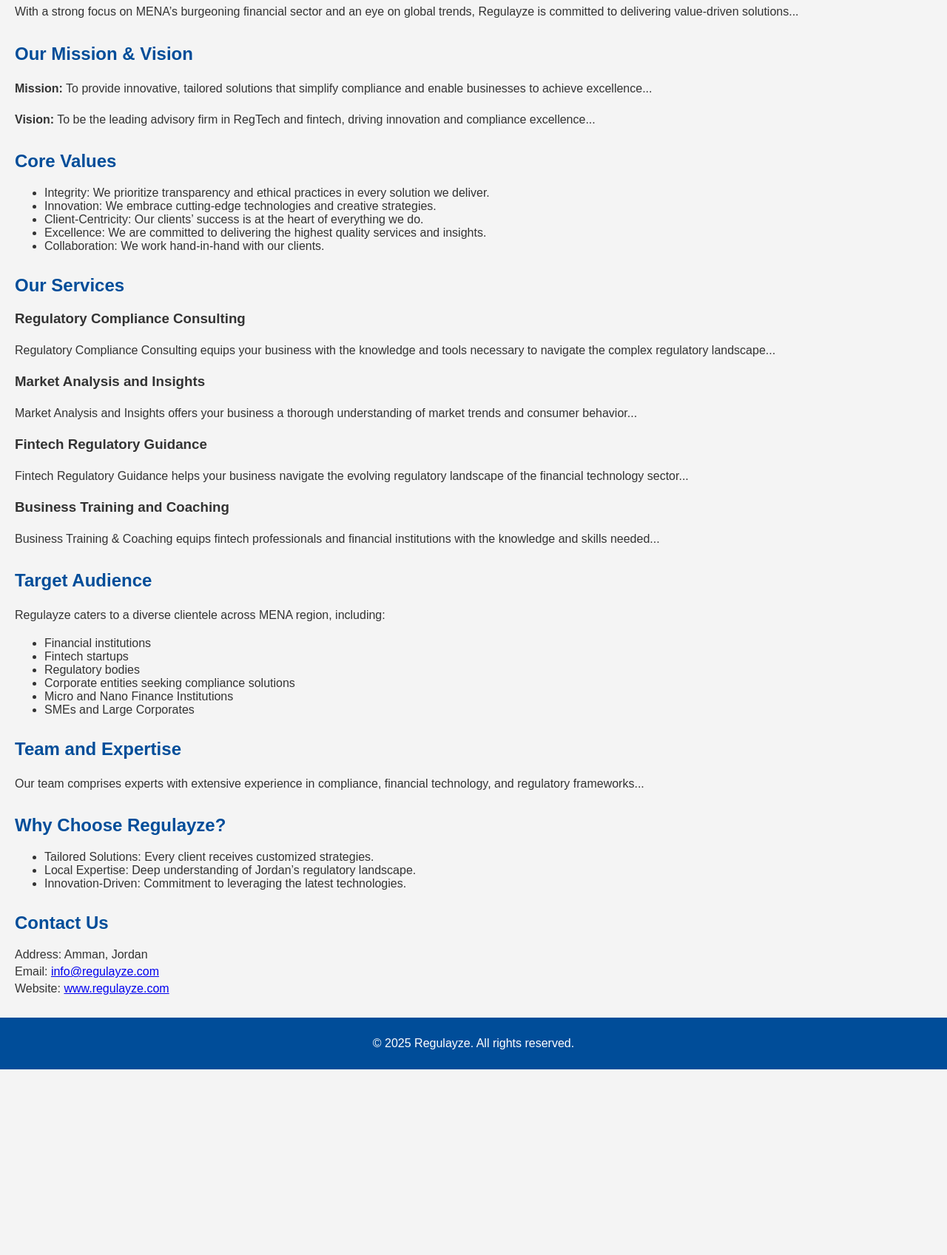
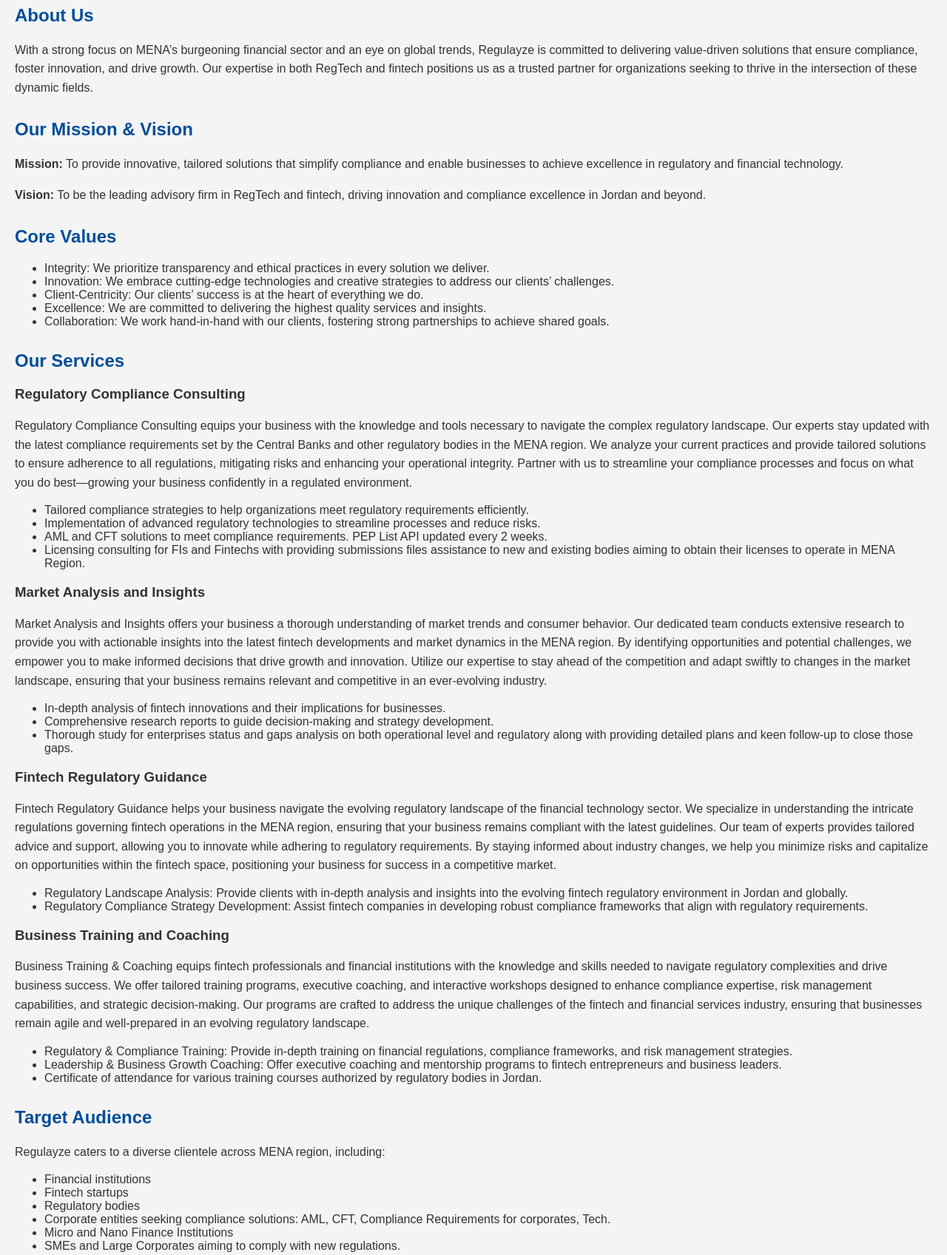
Before and after one commit to MAlmansi/under-construction, a plain HTML site: page index.html in a window 1280 px wide. Shown: the part 295-1992 px from the top of the page at 74% size. Before the commit the page ends 1741 px from the top, so only its background shows below. Drawn offline with Linux system fonts and the light colour scheme.

Commit message:
Update index.html

```diff
--- a/index.html
+++ b/index.html
@@ -59,22 +59,22 @@
 <section>
     <h2>Introduction</h2>
     <div class="content">
-        <p>At Regulayze, we empower businesses across the MENA region to navigate the complexities of compliance and regulation...</p>
+        <p>At Regulayze, we empower businesses across the MENA region to navigate the complexities of compliance and regulation. Our expert team provides tailored guidance on the regulations set by the Central Banks and other regulatory bodies. We deliver in-depth market analysis and insights into the latest fintech advancements, ensuring that your business remains compliant and competitive in today’s rapidly evolving landscape.</p>
     </div>
 </section>
 
 <section>
     <h2>About Us</h2>
     <div class="content">
-        <p>With a strong focus on MENA’s burgeoning financial sector and an eye on global trends, Regulayze is committed to delivering value-driven solutions...</p>
+        <p>With a strong focus on MENA’s burgeoning financial sector and an eye on global trends, Regulayze is committed to delivering value-driven solutions that ensure compliance, foster innovation, and drive growth. Our expertise in both RegTech and fintech positions us as a trusted partner for organizations seeking to thrive in the intersection of these dynamic fields.</p>
     </div>
 </section>
 
 <section>
     <h2>Our Mission & Vision</h2>
     <div class="content">
-        <p><strong>Mission:</strong> To provide innovative, tailored solutions that simplify compliance and enable businesses to achieve excellence...</p>
-        <p><strong>Vision:</strong> To be the leading advisory firm in RegTech and fintech, driving innovation and compliance excellence...</p>
+        <p><strong>Mission:</strong> To provide innovative, tailored solutions that simplify compliance and enable businesses to achieve excellence in regulatory and financial technology.</p>
+        <p><strong>Vision:</strong> To be the leading advisory firm in RegTech and fintech, driving innovation and compliance excellence in Jordan and beyond.</p>
     </div>
 </section>
 
@@ -83,10 +83,10 @@
     <div class="content">
         <ul>
             <li>Integrity: We prioritize transparency and ethical practices in every solution we deliver.</li>
-            <li>Innovation: We embrace cutting-edge technologies and creative strategies.</li>
+            <li>Innovation: We embrace cutting-edge technologies and creative strategies to address our clients’ challenges.</li>
             <li>Client-Centricity: Our clients’ success is at the heart of everything we do.</li>
             <li>Excellence: We are committed to delivering the highest quality services and insights.</li>
-            <li>Collaboration: We work hand-in-hand with our clients.</li>
+            <li>Collaboration: We work hand-in-hand with our clients, fostering strong partnerships to achieve shared goals.</li>
         </ul>
     </div>
 </section>
@@ -95,16 +95,36 @@
     <h2>Our Services</h2>
     <div class="content">
         <h3>Regulatory Compliance Consulting</h3>
-        <p>Regulatory Compliance Consulting equips your business with the knowledge and tools necessary to navigate the complex regulatory landscape...</p>
+        <p>Regulatory Compliance Consulting equips your business with the knowledge and tools necessary to navigate the complex regulatory landscape. Our experts stay updated with the latest compliance requirements set by the Central Banks and other regulatory bodies in the MENA region. We analyze your current practices and provide tailored solutions to ensure adherence to all regulations, mitigating risks and enhancing your operational integrity. Partner with us to streamline your compliance processes and focus on what you do best—growing your business confidently in a regulated environment.</p>
+        <ul>
+            <li>Tailored compliance strategies to help organizations meet regulatory requirements efficiently.</li>
+            <li>Implementation of advanced regulatory technologies to streamline processes and reduce risks.</li>
+            <li>AML and CFT solutions to meet compliance requirements. PEP List API updated every 2 weeks.</li>
+            <li>Licensing consulting for FIs and Fintechs with providing submissions files assistance to new and existing bodies aiming to obtain their licenses to operate in MENA Region.</li>
+        </ul>
 
         <h3>Market Analysis and Insights</h3>
-        <p>Market Analysis and Insights offers your business a thorough understanding of market trends and consumer behavior...</p>
+        <p>Market Analysis and Insights offers your business a thorough understanding of market trends and consumer behavior. Our dedicated team conducts extensive research to provide you with actionable insights into the latest fintech developments and market dynamics in the MENA region. By identifying opportunities and potential challenges, we empower you to make informed decisions that drive growth and innovation. Utilize our expertise to stay ahead of the competition and adapt swiftly to changes in the market landscape, ensuring that your business remains relevant and competitive in an ever-evolving industry.</p>
+        <ul>
+            <li>In-depth analysis of fintech innovations and their implications for businesses.</li>
+            <li>Comprehensive research reports to guide decision-making and strategy development.</li>
+            <li>Thorough study for enterprises status and gaps analysis on both operational level and regulatory along with providing detailed plans and keen follow-up to close those gaps.</li>
+        </ul>
 
         <h3>Fintech Regulatory Guidance</h3>
-        <p>Fintech Regulatory Guidance helps your business navigate the evolving regulatory landscape of the financial technology sector...</p>
+        <p>Fintech Regulatory Guidance helps your business navigate the evolving regulatory landscape of the financial technology sector. We specialize in understanding the intricate regulations governing fintech operations in the MENA region, ensuring that your business remains compliant with the latest guidelines. Our team of experts provides tailored advice and support, allowing you to innovate while adhering to regulatory requirements. By staying informed about industry changes, we help you minimize risks and capitalize on opportunities within the fintech space, positioning your business for success in a competitive market.</p>
+        <ul>
+            <li>Regulatory Landscape Analysis: Provide clients with in-depth analysis and insights into the evolving fintech regulatory environment in Jordan and globally.</li>
+            <li>Regulatory Compliance Strategy Development: Assist fintech companies in developing robust compliance frameworks that align with regulatory requirements.</li>
+        </ul>
 
         <h3>Business Training and Coaching</h3>
-        <p>Business Training & Coaching equips fintech professionals and financial institutions with the knowledge and skills needed...</p>
+        <p>Business Training & Coaching equips fintech professionals and financial institutions with the knowledge and skills needed to navigate regulatory complexities and drive business success. We offer tailored training programs, executive coaching, and interactive workshops designed to enhance compliance expertise, risk management capabilities, and strategic decision-making. Our programs are crafted to address the unique challenges of the fintech and financial services industry, ensuring that businesses remain agile and well-prepared in an evolving regulatory landscape.</p>
+        <ul>
+            <li>Regulatory & Compliance Training: Provide in-depth training on financial regulations, compliance frameworks, and risk management strategies.</li>
+            <li>Leadership & Business Growth Coaching: Offer executive coaching and mentorship programs to fintech entrepreneurs and business leaders.</li>
+            <li>Certificate of attendance for various training courses authorized by regulatory bodies in Jordan.</li>
+        </ul>
     </div>
 </section>
 
@@ -116,9 +136,9 @@
             <li>Financial institutions</li>
             <li>Fintech startups</li>
             <li>Regulatory bodies</li>
-            <li>Corporate entities seeking compliance solutions</li>
+            <li>Corporate entities seeking compliance solutions: AML, CFT, Compliance Requirements for corporates, Tech.</li>
             <li>Micro and Nano Finance Institutions</li>
-            <li>SMEs and Large Corporates</li>
+            <li>SMEs and Large Corporates aiming to comply with new regulations.</li>
         </ul>
     </div>
 </section>
@@ -126,7 +146,15 @@
 <section>
     <h2>Team and Expertise</h2>
     <div class="content">
-        <p>Our team comprises experts with extensive experience in compliance, financial technology, and regulatory frameworks...</p>
+        <p>Our team comprises experts with extensive experience in compliance, financial technology, and regulatory frameworks. Each member brings a unique perspective, ensuring comprehensive solutions tailored to our clients’ needs.</p>
+        <ul>
+            <li>Compliance Heads from Commercial and Islamic Banks background</li>
+            <li>Heads of Businesses from Banks and MicroFinance Institutions backgrounds</li>
+            <li>Data Engineers from Financial Institutions and regulatory bodies background</li>
+            <li>Heads of Legal from Banks and Financial Institutions backgrounds</li>
+            <li>HR Heads from Banks and Big Four backgrounds</li>
+            <li>Heads of Finance from FinTech and Other financial Institutions backgrounds</li>
+        </ul>
     </div>
 </section>
 
@@ -134,9 +162,9 @@
     <h2>Why Choose Regulayze?</h2>
     <div class="content">
         <ul>
-            <li>Tailored Solutions: Every client receives customized strategies.</li>
+            <li>Tailored Solutions: Every client receives customized strategies designed to address their unique challenges.</li>
             <li>Local Expertise: Deep understanding of Jordan’s regulatory landscape.</li>
-            <li>Innovation-Driven: Commitment to leveraging the latest technologies.</li>
+            <li>Innovation-Driven: Commitment to leveraging the latest technologies to deliver results.</li>
         </ul>
     </div>
 </section>
```
